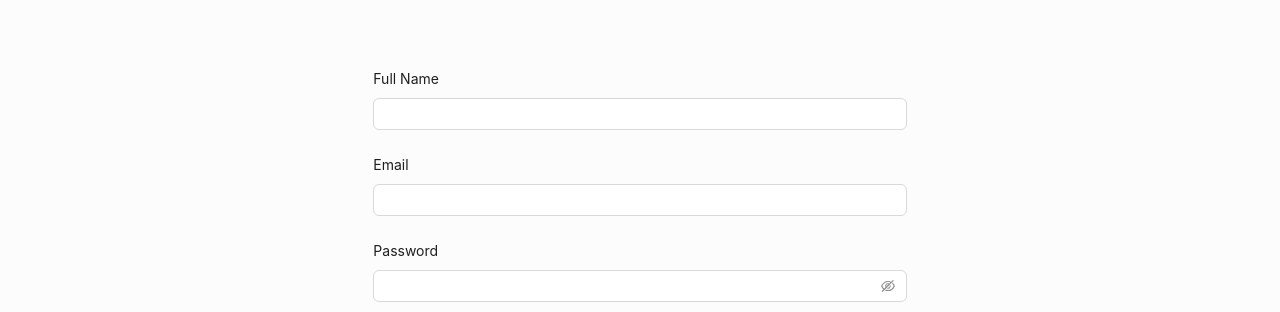
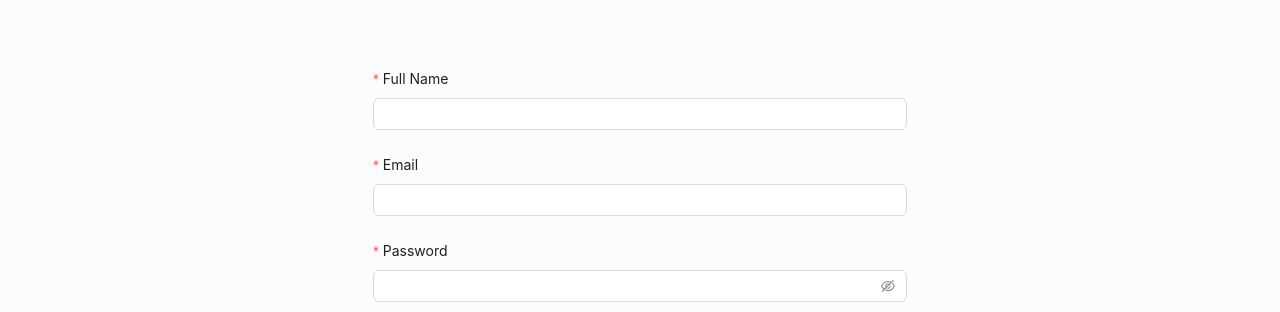
Before and after one commit to RubenGabrielian/sentium-react-flow-front-end, a Next.js app: page /register in a window 1280 px wide. Shown: the part 250-562 px from the top of the page. Built offline with nearby package versions, Linux system fonts and the light colour scheme; no server answers.

Commit message:
auth loading

```diff
--- a/src/app/page.tsx
+++ b/src/app/page.tsx
@@ -7,3 +7,6 @@ const Home = (): JSX.Element => {
         </main>
     );
 }
+
+
+export default Home;
--- a/src/components/pages/register/form.tsx
+++ b/src/components/pages/register/form.tsx
@@ -1,29 +1,32 @@
 "use client";
-import {Button, Form, Input, notification} from "antd";
-import {useCreateUser} from "@/hooks/useCreateUser.hook";
-import {signIn} from "next-auth/react";
-import {useState} from "react";
-import {useRouter} from "next/navigation";
-import {IRegistration} from "@/entities/user";
+import { Button, Form, Input, Spin, notification } from "antd";
+import { useCreateUser } from "@/hooks/useCreateUser.hook";
+import { signIn } from "next-auth/react";
+import { useState } from "react";
+import { useRouter } from "next/navigation";
+import { IRegistration } from "@/entities/user";
 
 const RegisterForm = (): JSX.Element => {
 
     const router = useRouter();
     const [api, contextHolder] = notification.useNotification();
+    const [loading, setLoading] = useState<boolean>(false);
     const [registerForm, setRegisterForm] = useState<IRegistration>();
 
-    const {useRegisterUser} = useCreateUser(
+    const { useRegisterUser } = useCreateUser(
         (data) => {
-            console.log(data);
+            setLoading(false);
+            console.log(registerForm)
             signIn("credentials", {
                 email: registerForm?.email,
                 password: registerForm?.password,
                 redirect: false,
             }).then(() => {
-                router.push("/to-do-list");
-            });
+                router.push('/to-do-list');
+            })
         },
         (e) => {
+            setLoading(false);
             api.error({
                 message: `Error`,
                 description: "Someting went wrong",
@@ -32,9 +35,11 @@ const RegisterForm = (): JSX.Element => {
         }
     );
 
-    const handleRegister = (values: IRegistration) => {
-        setRegisterForm(values);
-        useRegisterUser.mutate(values);
+    const handleRegister = async (values: IRegistration) => {
+        await setLoading(true);
+        await console.log(values);
+        await setRegisterForm(values);
+        await useRegisterUser.mutate(values);
     };
 
     return (
@@ -42,18 +47,24 @@ const RegisterForm = (): JSX.Element => {
             {contextHolder}
             <h3>Register your account</h3>
             <Form layout={"vertical"} onFinish={handleRegister}>
-                <Form.Item label={"Full Name"} name={"name"}>
-                    <Input/>
+                <Form.Item label={"Full Name"} name={"name"} rules={[{ required: true, message: "Name is reqeuired" }]}>
+                    <Input />
                 </Form.Item>
-                <Form.Item label={"Email"} name={"email"}>
-                    <Input/>
+                <Form.Item label={"Email"} name={"email"} rules={[
+                    { required: true, message: "Email is required" },
+                    { type: "email", message: "Write only email" }
+                ]}>
+                    <Input />
                 </Form.Item>
-                <Form.Item label={"Password"} name={"password"}>
-                    <Input.Password/>
+                <Form.Item label={"Password"} name={"password"} rules={[
+                    { required: true, message: "Password is required" },
+                    { min: 8, message: "Minimum 8 symbols" }
+                ]}>
+                    <Input.Password />
                 </Form.Item>
                 <Form.Item>
-                    <Button type={"primary"} htmlType={"submit"} block>
-                        Sign Up
+                    <Button disabled={loading} type={"primary"} htmlType={"submit"} block>
+                        {loading ? <Spin /> : "Sign Up"}
                     </Button>
                 </Form.Item>
             </Form>
```
Also changed, not shown: src/components/pages/login/form.tsx (+16 -12 lines).
